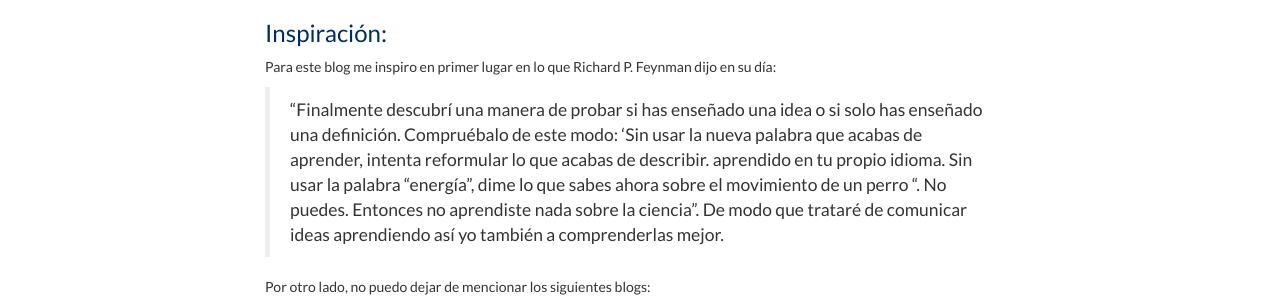
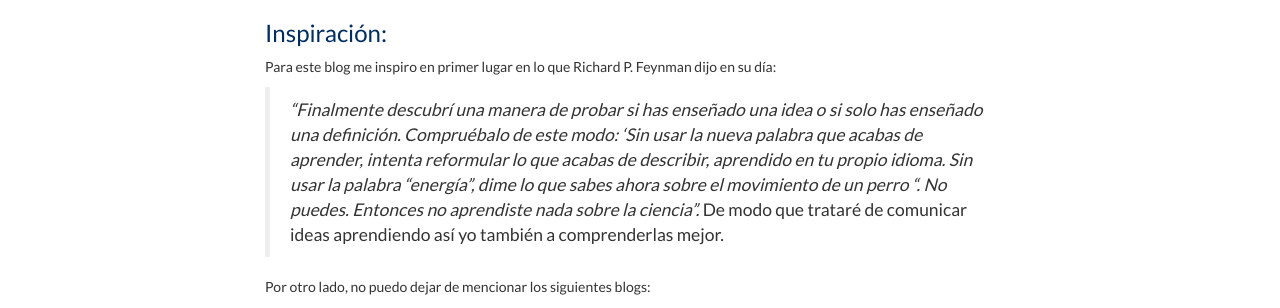
Before and after one commit to turingnianos/turingnianos.github.io, a Jekyll site: the page built from _posts/2018-01-03-hola-mundo.md, in a window 1280 px wide and 900 px high, scrolled down 794 px. Shown: the part 161-469 px from the top of the window. Built offline with Jekyll 4.4.1, drawn with Linux system fonts in a browser that asks for light colours; nearby versions of some CDN libraries; comment, search, counter and statistics services are not loaded.

```diff
--- a/_posts/2018-01-03-hola-mundo.md
+++ b/_posts/2018-01-03-hola-mundo.md
@@ -29,7 +29,7 @@ Quiero dedicar este blog principalmente a los siguientes (a mi humilde parecer)
 
 ### Inspiración:
 Para este blog me inspiro en primer lugar en lo que Richard P. Feynman dijo en su día:
-> "Finalmente descubrí una manera de probar si has enseñado una idea o si solo has enseñado una definición. Compruébalo de este modo: 'Sin usar la nueva palabra que acabas de aprender, intenta reformular lo que acabas de describir. aprendido en tu propio idioma. Sin usar la palabra "energía", dime lo que sabes ahora sobre el movimiento de un perro ". No puedes. Entonces no aprendiste nada sobre la ciencia".
+> *"Finalmente descubrí una manera de probar si has enseñado una idea o si solo has enseñado una definición. Compruébalo de este modo: 'Sin usar la nueva palabra que acabas de aprender, intenta reformular lo que acabas de describir, aprendido en tu propio idioma. Sin usar la palabra "energía", dime lo que sabes ahora sobre el movimiento de un perro ". No puedes. Entonces no aprendiste nada sobre la ciencia".*
 De modo que trataré de comunicar ideas aprendiendo así yo también a comprenderlas mejor.
 
 Por otro lado, no puedo dejar de mencionar los siguientes blogs:
```
